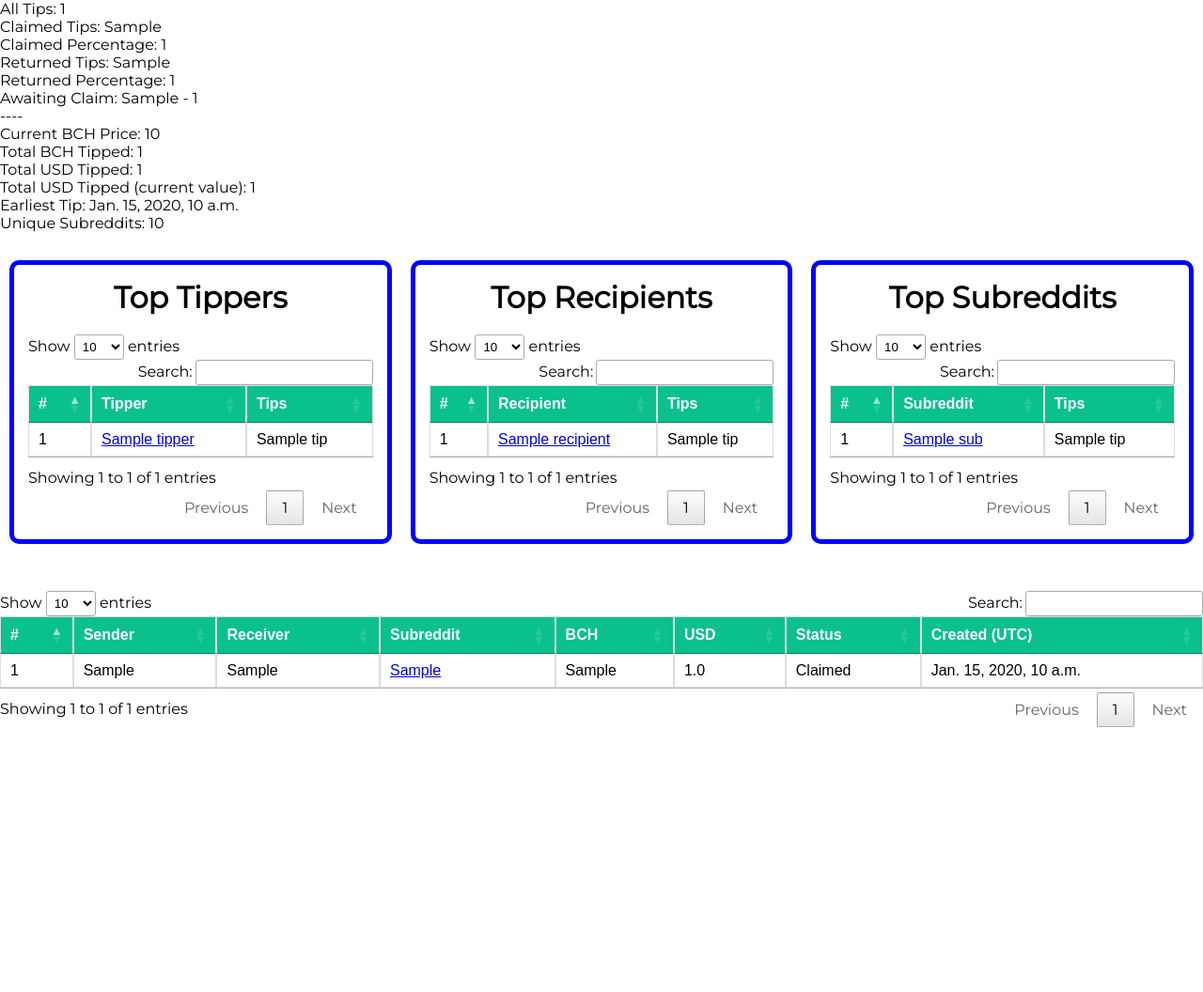
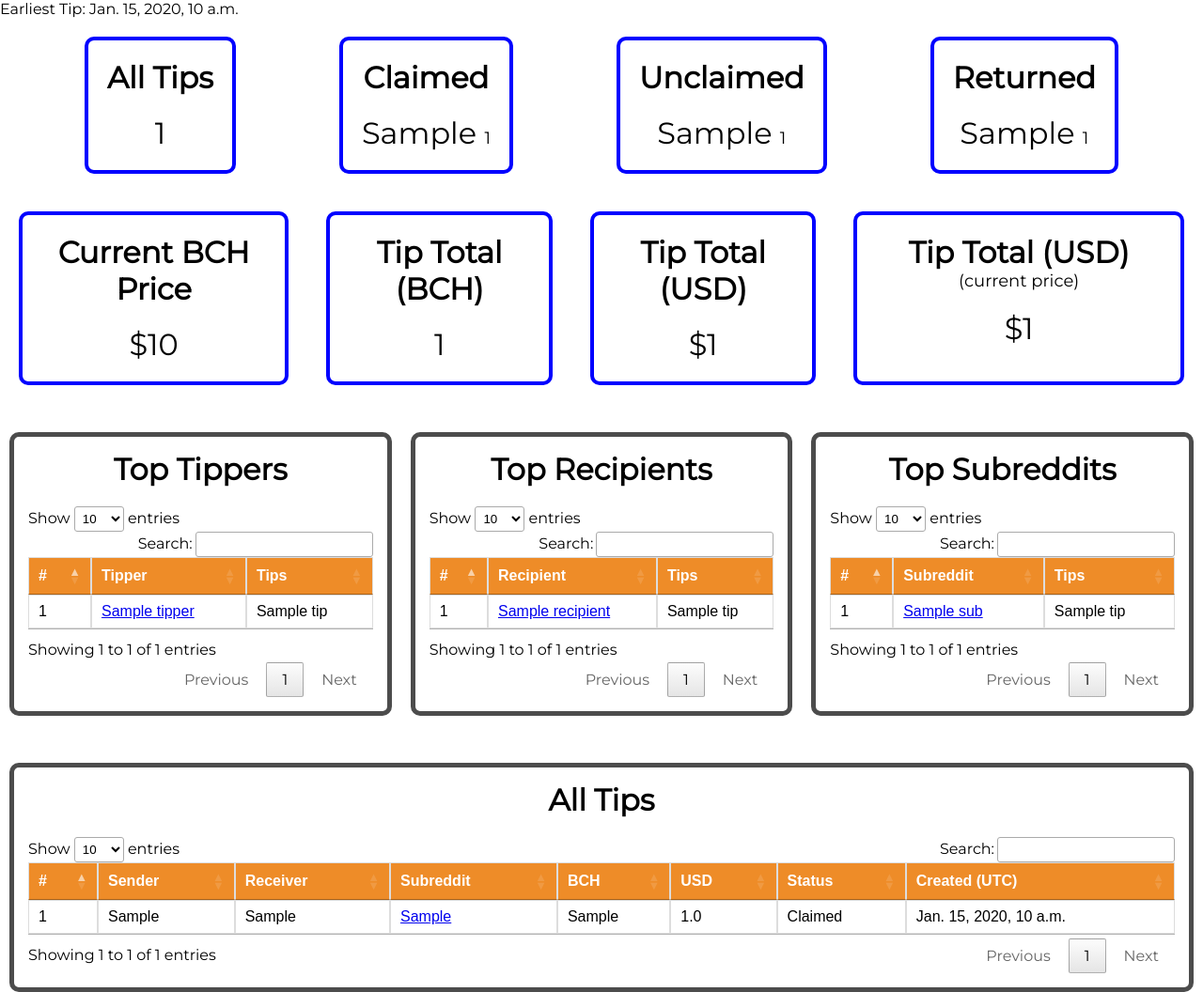
Before and after one commit to roovyshapiro/chaintip_stats, a Django app: template ChaintipStats/reddit_tips/templates/reddit_tips/reddit_tips.html in a window 1280 px wide. Shown: the whole page at 94% size. Before the commit the page ends 774 px from the top, so only its background shows below. Run offline with Django 3.2, Linux system fonts and the light colour scheme; tables that the repository leaves empty hold one stand-in row (values such as "Sample post"); the template is opened without the code that fills it: values that come from a table or form of the project are taken from there, most other values are stand-ins (such as "Sample title", 1, 10 or a date in 2020); parts of the project's set-up code (start-up, migrations or seed data) failed here and were passed over; some libraries are stand-ins or nearby versions.

Commit message:
Data displayed in flex boxes

```diff
--- a/ChaintipStats/reddit_tips/static/reddit_tips/style.css
+++ b/ChaintipStats/reddit_tips/static/reddit_tips/style.css
@@ -6,6 +6,36 @@
 }
 body{
     font-family: 'Montserrat';
+}
+
+.box_display_flex{
+  display:flex;
+  justify-content:space-evenly;
+}
+
+.box_display_flex div{
+  border: 4px solid blue;
+  border-radius: 10px;
+  margin: 20px;
+  padding: 20px;
+}
+
+.data_title{
+  text-align: center;
+  font-weight: bold;
+  font-size: xx-large;
+  padding-bottom: 20px;
+}
+
+.data_numbers{
+  font-size:xx-large;
+  font-weight:normal;
+  text-align:center;
+}
+
+.percent{
+  font-size:large;
+  font-weight:normal;
 }
 
 .base_table_style {
@@ -26,7 +56,7 @@ body{
 .base_table_style th {
   padding-top: 12px;
   padding-bottom: 12px;
-  background-color: #0ac18e;
+  background-color: #ee8c28;
   color: white;
   text-align: left;
 }
@@ -41,7 +71,7 @@ body{
   margin-right: 10px;
   margin-left: 10px;
   padding: 15px;
-  border: 5px solid blue;
+  border: 5px solid #4c4c4c;
   border-radius: 10px;
 }
 
--- a/ChaintipStats/reddit_tips/templates/reddit_tips/reddit_tips.html
+++ b/ChaintipStats/reddit_tips/templates/reddit_tips/reddit_tips.html
@@ -18,20 +18,48 @@
     </head>
     <body>
         <div>
-            <p>All Tips: {{ all_stats.total_tips }}</p>
-            <p>Claimed Tips: {{ all_stats.claimed_tips }}</p>
-            <p>Claimed Percentage: {{ all_stats.claimed_percentage }} </p>
-            <p>Returned Tips: {{ all_stats.returned_tips }}</p>
-            <p>Returned Percentage: {{ all_stats.returned_percentage }} </p>
-            <p>Awaiting Claim:  {{ all_stats.claim_waiting }} - {{ all_stats.claim_waiting_percent }} </p>
-            <p> ---- </p>
-            <p>Current BCH Price: {{ all_stats.bch_price }}
-            <p>Total BCH Tipped: {{ all_stats.total_BCH }}</p>
-            <p>Total USD Tipped: {{ all_stats.total_USD }}</p>
-            <p>Total USD Tipped (current value): {{ all_stats.total_USD_current }}</p>
             <p>Earliest Tip: {{ all_stats.start_date }}</p>
-            <p>Unique Subreddits: {{ all_stats.distinct_subs_amount }}
         </div>
+        <div>
+            <div id="tip_data" class = "box_display_flex">
+                <div>
+                    <p class = "data_title">All Tips<p>
+                    <p class = "data_numbers">{{ all_stats.total_tips }}</p>
+                </div>
+                <div>
+                    <p class = "data_title">Claimed</p>
+                    <p class = "data_numbers">{{ all_stats.claimed_tips }} <span class = "percent"> {{ all_stats.claimed_percentage }}</span></p>
+                </div>
+                <div>
+                    <p class = "data_title">Unclaimed</p>
+                    <p class = "data_numbers">{{ all_stats.claim_waiting }}  <span class = "percent"> {{ all_stats.claim_waiting_percent }}</span> </p>
+                </div>
+                <div>
+                    <p class = "data_title">Returned</p>
+                    <p class = "data_numbers">{{ all_stats.returned_tips }} <span class = "percent"> {{ all_stats.returned_percentage }}</span></p>
+                </div>
+            </div>
+            <div id = "price_data" class = "box_display_flex">
+                <div>
+                    <p class = "data_title">Current BCH Price </p>
+                    <p class = "data_numbers">${{ all_stats.bch_price }}</p>
+                </div>
+                <div>
+                    <p class = "data_title">Tip Total (BCH)</p>
+                    <p class = "data_numbers">{{ all_stats.total_BCH }}</p>
+                </div>
+                <div>
+                    <p class = "data_title">Tip Total (USD)</p>
+                    <p class = "data_numbers">${{ all_stats.total_USD }}</p>
+                </div>
+
+                <div>
+                    <p class = "data_title">Tip Total (USD) <span class = "percent">(current price)</span></p>
+                    <p class = "data_numbers">${{ all_stats.total_USD_current }}</p>
+                </div>
+            </div>
+        </div>
+
         <div id = "all_table_divs">
             <div id = "tipper_table_div" class="stat_table_div">
                 <p class = "table_title">Top Tippers</p>
@@ -47,7 +75,7 @@
                         {% for tipper,tip in all_stats.all_senders %}
                             <tr>
                                 <td>{{ forloop.counter }}</td>
-                                <td><a href='https://reddit.com/u/{{ sub }}'>{{ tipper }}</a></td>
+                                <td><a href='https://reddit.com/{{ tipper }}'>{{ tipper }}</a></td>
                                 <td>{{ tip }}</td>
                             </tr>
                         {% endfor %}
@@ -68,7 +96,7 @@
                         {% for recipient,tip in all_stats.all_receivers %}
                             <tr>
                                 <td>{{ forloop.counter }}</td>
-                                <td><a href='https://reddit.com/u/{{ sub }}'>{{ recipient }}</a></td>
+                                <td><a href='https://reddit.com/{{ recipient }}'>{{ recipient }}</a></td>
                                 <td>{{ tip }}</td>
                             </tr>
                         {% endfor %}
@@ -98,8 +126,9 @@
             </div>
         </div>
 
-        <div id=all_tip_table_div">
+        <div id=all_tip_table_div" class = "stat_table_div">
             <table id="all_tip_table" class="data_table base_table_style">
+                <p class = "table_title">All Tips</p>
                 <thead>
                     <tr>
                         <th>#</th>
--- a/ChaintipStats/reddit_tips/views.py
+++ b/ChaintipStats/reddit_tips/views.py
@@ -24,7 +24,7 @@ def main(request):
 
     all_tips_ordered = all_tips.order_by('-created_datetime')
     all_stats['start_date'] = all_tips_ordered.last().created_datetime
-    all_stats['all_senders'] = all_tips.values_list('sender').annotate(sender_count=Count('sender')).order_by('-sender_count')
+    all_stats['all_senders'] = all_tips.filter(~Q(sender = " ")).values_list('sender').annotate(sender_count=Count('sender')).order_by('-sender_count')
     all_tips_receivers = all_tips.filter(~Q(returned = True))
     all_stats['all_receivers'] = all_tips_receivers.values_list('receiver').annotate(receiver_count=Count('receiver')).order_by('-receiver_count')
     all_stats['all_subs'] = all_tips.values_list('subreddit').annotate(subreddit_count=Count('subreddit')).order_by('-subreddit_count')
```
